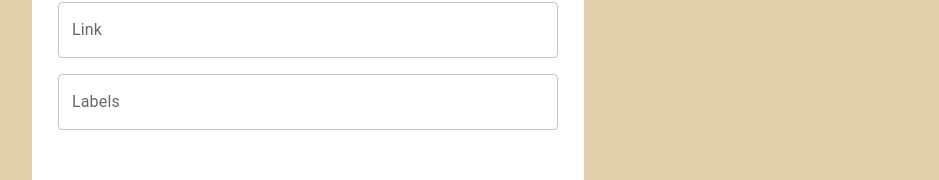
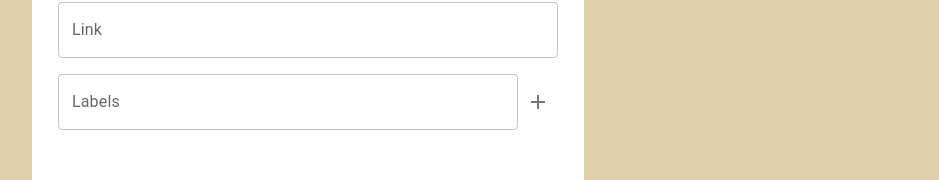
Before and after one commit to sarthak-pokharel/sarthak, a Next.js app: page /makepost in a window 1280 px wide. Shown: the part 316-496 px from the top of the page, without its empty margins (332-1271 px from the left). Built offline with nearby package versions, Linux system fonts and the light colour scheme.

Commit message:
addhandlelabel button

```diff
--- a/src/app/makepost/page.tsx
+++ b/src/app/makepost/page.tsx
@@ -1,10 +1,11 @@
 "use client";
-import { Button, Chip, FormControl, Stack, TextField } from "@mui/material";
+import { Button, Chip, FormControl, IconButton, Stack, TextField } from "@mui/material";
 import Nav from "../Components/Nav";
 import { useState } from "react";
 import axios from 'axios';
+import { Add } from "@mui/icons-material";
 
-async function makeSubmitApiReq({upCont, password}){
+async function makeSubmitApiReq({ upCont, password }) {
     let dat = upCont;
     let tp = {
         content: {
@@ -17,11 +18,11 @@ async function makeSubmitApiReq({upCont, password}){
         labels: dat.labels
     };
 
-    let req = await axios.post("/api/dumptrash", {dat: tp, password});
+    let req = await axios.post("/api/dumptrash", { dat: tp, password });
     // console.log(req);
-    if(req.data.success){
+    if (req.data.success) {
         console.log("Posted");
-    }else {
+    } else {
         console.log(req.data.error)
     }
     return true;
@@ -51,17 +52,17 @@ export default function makepost() {
     const handleSubmit = (event) => {
         event.preventDefault();
         // Submit your form data here
-        console.log({ title, content, labels,link });
+        console.log({ title, content, labels, link });
 
-        makeSubmitApiReq({upCont: {title, content, labels}, password})
+        makeSubmitApiReq({ upCont: { title, content, labels }, password })
     };
     return <>
         <Nav />
-        <br/>
-        <br/>
+        <br />
+        <br />
 
         <form onSubmit={handleSubmit} style={{
-            display:'block',
+            display: 'block',
             maxWidth: 500,
             width: '90%',
             textAlign: 'center',
@@ -92,14 +93,21 @@ export default function makepost() {
                     value={link}
                     onChange={(e) => setLink(e.target.value)}
                 />
-
+                <FormControl sx={{flexDirection:'row'}}>
                     <TextField
                         label="Labels"
                         variant="outlined"
+                        fullWidth
                         value={label}
                         onChange={(e) => setLabel(e.target.value)}
                         onKeyDown={(e) => e.key === 'Enter' && handleAddLabel(e)}
                     />
+                    <IconButton onClick={(e)=>{
+                        handleAddLabel({preventDefault: ()=>0});
+                    }}>
+                        <Add />
+                    </IconButton>
+                </FormControl>
                 <Stack direction="row" spacing={1}>
                     {labels.map((data, index) => (
                         <Chip
@@ -109,7 +117,7 @@ export default function makepost() {
                         />
                     ))}
                 </Stack>
-                <br/>
+                <br />
                 <TextField
                     label="Password"
                     type="password"
```
Lines whose indentation alone changed are shown as unchanged.
